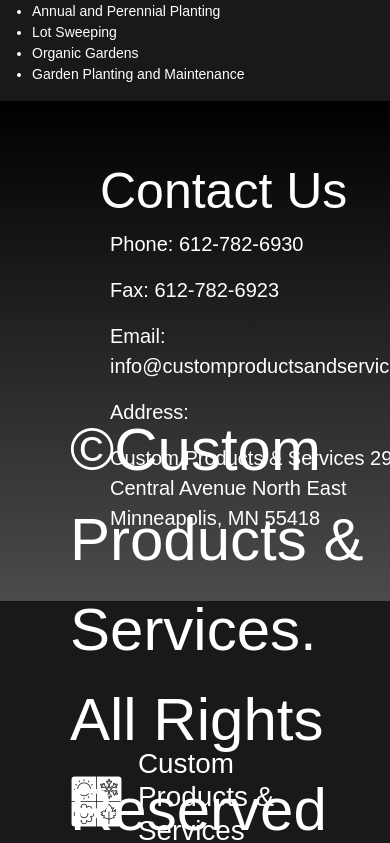
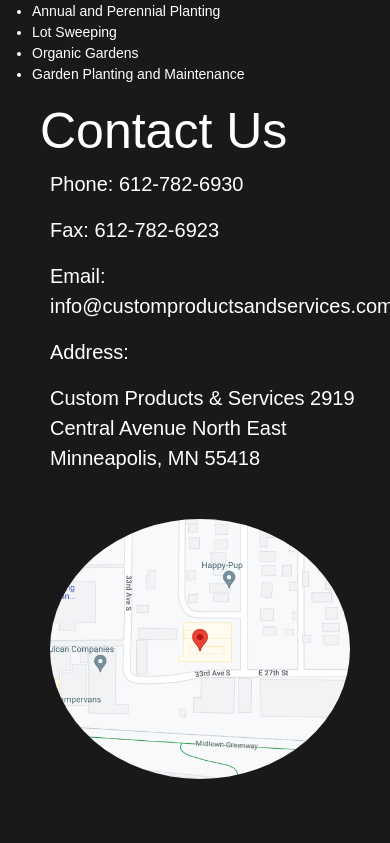
Before and after one commit to MikeAtwood/custom-products, a React (Vite) app: page /contact in a window 390 px wide. Shown: the part 1481-2324 px from the top of the page. Built offline with nearby package versions, Linux system fonts and the light colour scheme.

Commit message:
display content services/contact/footer

```diff
--- a/src/App.css
+++ b/src/App.css
@@ -343,4 +343,37 @@ nav.navbar {
     top: 200px;
     font-size: 14px;
   }
+  .services .carousel-img {
+    display: none;
+  }
+
+  .contact {
+    display: contents;
+    position: relative;
+  }
+  .contact img {
+    width: 300%;
+    height: auto;
+    max-width: 600px;
+    position: relative;
+    align-items: center;
+    top: -100px;
+    right: 20px;
+  }
+  .footer-container {
+    position: relative;
+    display: contents;
+    font-size: 20px;
+  }
+
+  .footer-underline {
+    display: contents;
+    position: relative;
+    bottom: 110px;
+  }
+
+  .footer-line {
+    display: contents;
+    position: relative;
+  }
 }
```
